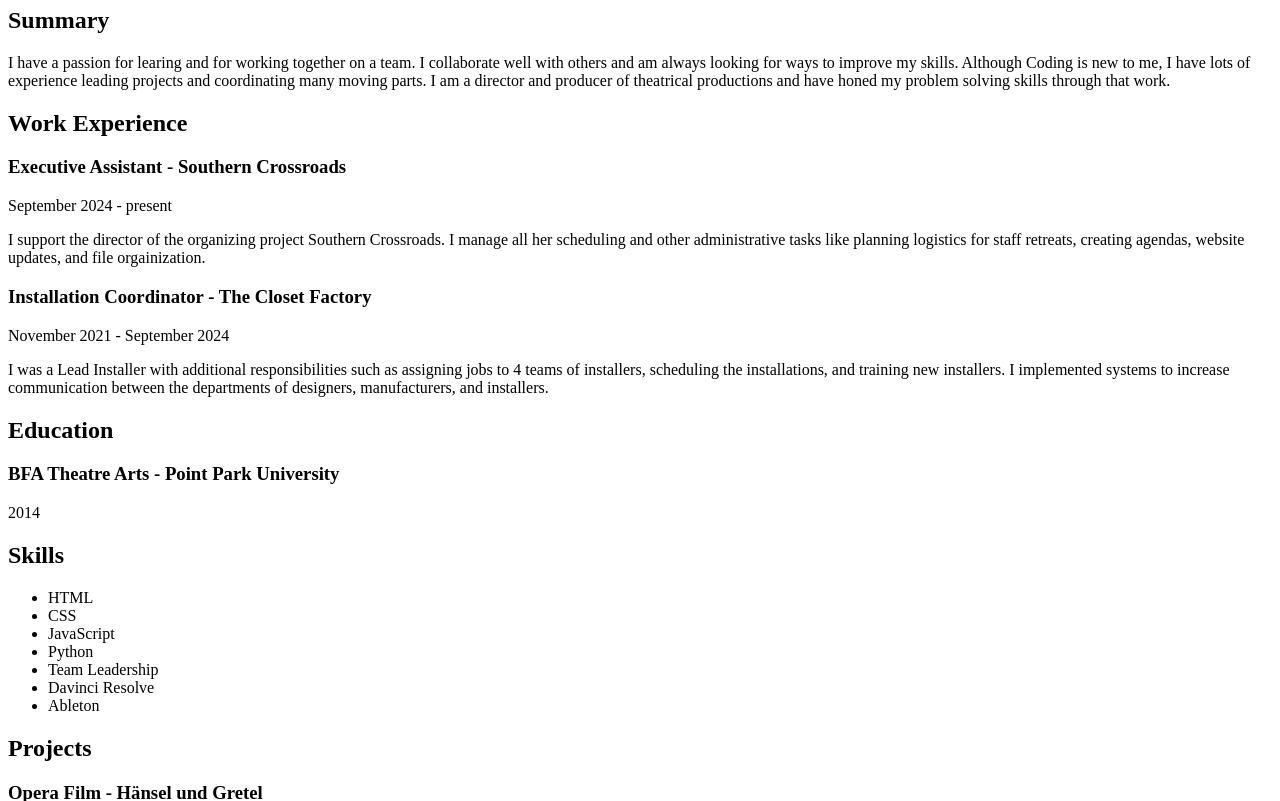
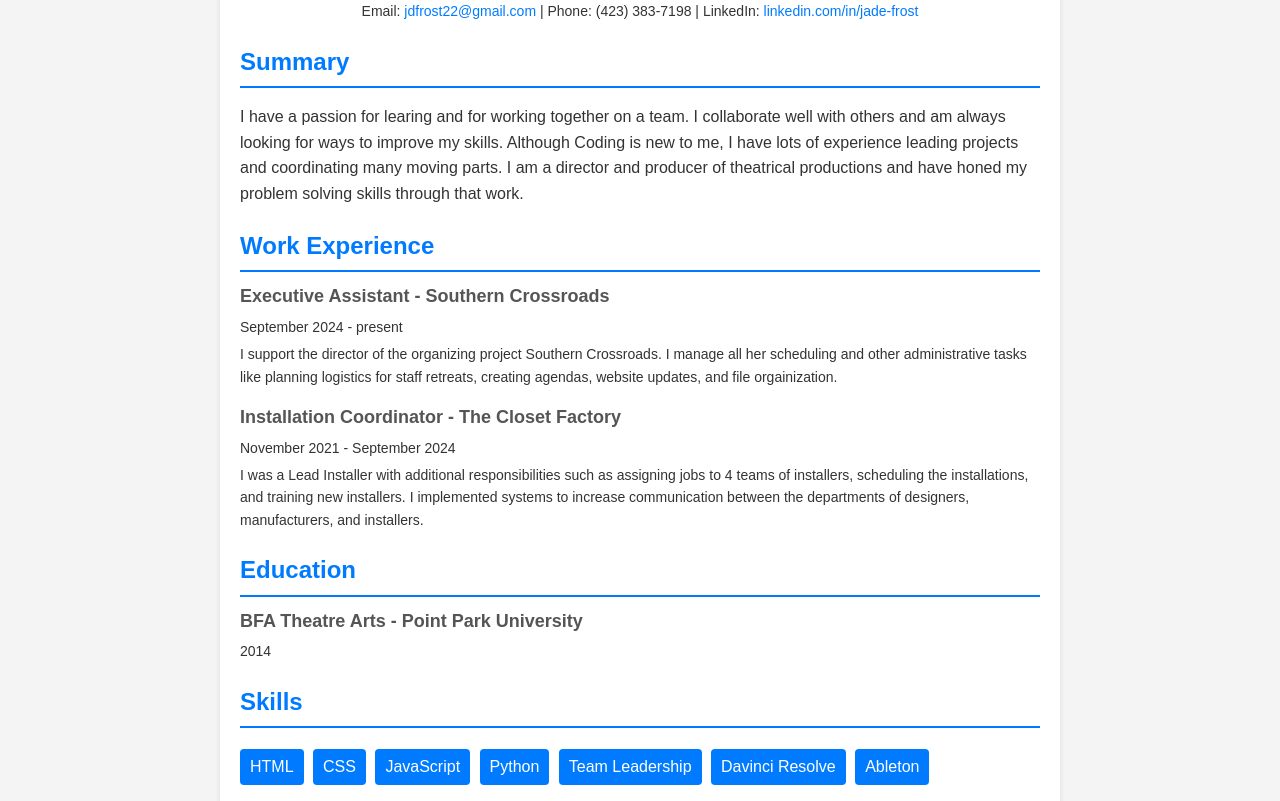
Before and after one commit to jdfrost22/jdfrost22.github.io, a plain HTML site: page index.html in a window 1280 px wide. Shown: the part 98-899 px from the top of the page. Drawn offline with Linux system fonts and the light colour scheme.

Commit message:
corrected the css file name spelling

```diff
--- a/index.html
+++ b/index.html
@@ -4,7 +4,7 @@
         <meta charset="UTF-8" />
         <meta name="viewport" content="width=device-width, initial-scale=1.0" />
         <title>Resume</title>
-        <link rel="stylesheet" href="styles.css" />
+        <link rel="stylesheet" href="style.css" />
     </head>
     <body>
         <main class="container">
--- a/style.css
+++ b/style.css
@@ -0,0 +1,66 @@
+body {
+    font-family: Arial, sans-serif;
+    line-height: 1.6;
+    margin: 0;
+    padding: 0;
+    color: #333;
+    background-color: #f4f4f4;
+}
+.container {
+    max-width: 800px;
+    margin: 20px auto;
+    padding: 20px;
+    background: #fff;
+    border-radius: 8px;
+    box-shadow: 0 2px 5px rgba(0, 0, 0, 0.1);
+}
+h1,
+h2 {
+    color: #007bff;
+}
+.header {
+    text-align: center;
+}
+.header h1 {
+    margin: 10px 0;
+}
+.contact {
+    margin: 10px 0;
+    font-size: 14px;
+}
+.contact a {
+    color: #007bff;
+    text-decoration: none;
+}
+.section {
+    margin: 20px 0;
+}
+.section h2 {
+    margin-bottom: 10px;
+    border-bottom: 2px solid #007bff;
+    padding-bottom: 5px;
+}
+.item {
+    margin-bottom: 15px;
+}
+.item h3 {
+    margin: 0;
+    font-size: 18px;
+    color: #555;
+}
+.item p {
+    margin: 5px 0;
+    font-size: 14px;
+}
+.skills ul {
+    list-style: none;
+    padding: 0;
+}
+.skills ul li {
+    display: inline-block;
+    background: #007bff;
+    color: #fff;
+    padding: 5px 10px;
+    margin: 5px 5px 5px 0;
+    border-radius: 4px;
+}
```
